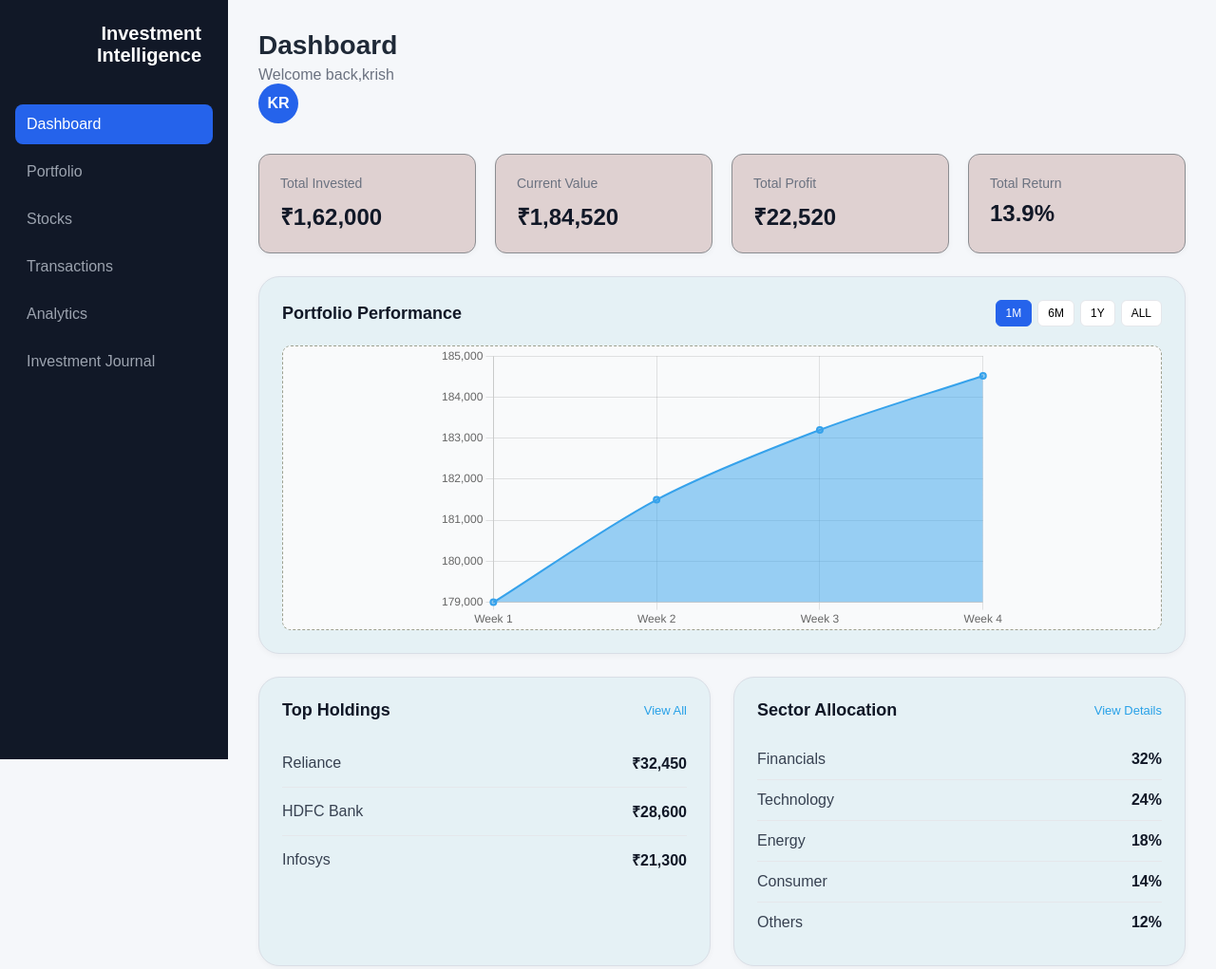
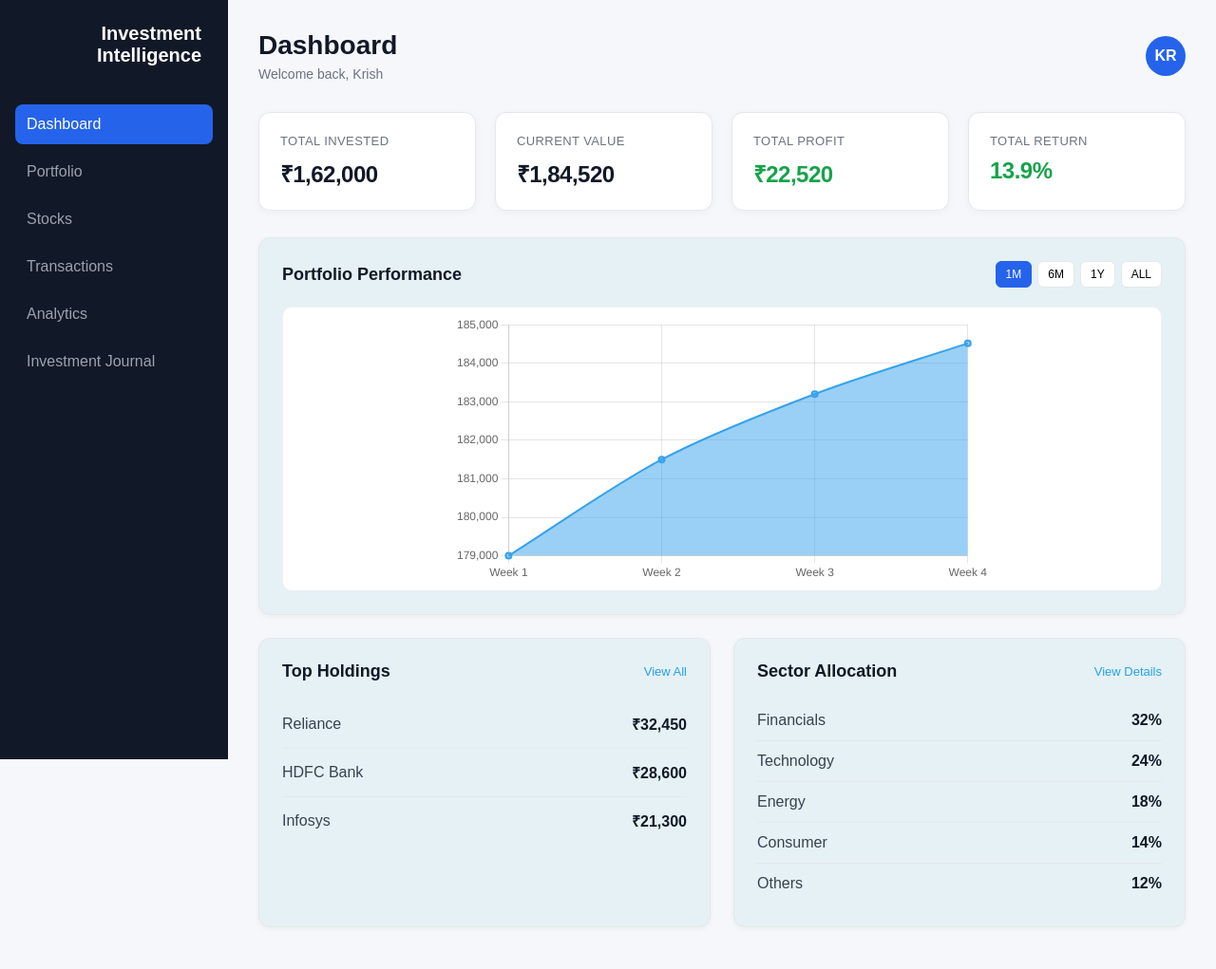
Before and after one commit to krishachra/investment-intelligence-platform, a plain HTML site: page index.html in a window 1280 px wide. Shown: the top 1021 px of the page at 95% size. Drawn offline with nearby package versions, Linux system fonts and the light colour scheme.

Commit message:
polished dashboard and enhanced visual design

```diff
--- a/css/style.css
+++ b/css/style.css
@@ -115,34 +115,46 @@ body {
     display: grid;
     grid-template-columns: repeat(4, 1fr);
     gap: 20px;
-    margin-bottom: 24px;
+    margin-bottom: 28px;
 }
 
 .summary-card {
-    background-color: rgb(223, 209, 209);
+    background-color: #ffffff;
     padding: 22px;
     border-radius: 12px;
-    border: 1px solid #8b8d91;
-    box-shadow: 0 2px 6px rgba(0, 0, 0, 0.04);
+    border: 1px solid #e5e7eb;
+    box-shadow: 0 2px 8px rgba(0, 0, 0, 0.04);
+    transition: transform 0.2s ease, box-shadow 0.2s ease;
+}
+
+.summary-card:hover {
+    transform: translateY(-2px);
+
+    box-shadow: 0 5px 15px rgba(0, 0, 0, 0.08);
 }
 
 .summary-card p {
     color: #6b7280;
-    font-size: 14px;
+    font-size: 13px;
+    font-weight: 500;
     margin-bottom: 10px;
+    text-transform: uppercase;
+    letter-spacing: 0.4px;
 }
 
 .summary-card h2 {
     font-size: 24px;
+    font-weight: 700;
     color: #111827;
+    letter-spacing: -0.5px;
 }
 /*
 FOR CARDS */
 .card {
     background-color:rgb(229, 241, 245);
     padding: 24px;
-    border-radius: 22px;
-    border: 1px solid #d9dee6;
+    border-radius: 12px;
+    border: 1px solid #e5e7eb;
     box-shadow: 0 2px 6px rgba(0, 0, 0, 0.04);
     margin-bottom: 24px;
 }
@@ -181,9 +193,10 @@ FOR CARDS */
     /* AND NOW I AM MAKING FOR CHART */
 .chart-container{
     height: 300px;
-    background-color: #f9fafb;
-    border-radius: 9px;
-    border: 1px dashed #9da08f;
+    background-color: #ffffff;
+    border-radius: 10px;
+    border: 1px solid #f0f0f0;
+    padding: 8px;
     display: flex;
     align-items: center;
     justify-content: center;
@@ -344,3 +357,24 @@ FOR CARDS */
     }
 
 }
+
+.positive {
+    color: #16a34a !important;
+}
+
+.negative {
+    color: #dc2626 !important;
+}
+
+.page-heading h1 {
+    font-size: 28px;
+    font-weight: 700;
+    color: #111827;
+
+    margin-bottom: 6px;
+}
+
+.page-heading p {
+    color: #6b7280;
+    font-size: 14px;
+}
--- a/index.html
+++ b/index.html
@@ -28,15 +28,14 @@
      <main class="main-content">
         <!-- also there will be heading  -->
         <header class="topbar">
-            <div>
+            <div class="page-heading">
             <h1>Dashboard</h1>
-                <p>Welcome back,krish</p>
-
+            <p>Welcome back, Krish</p>
+        </div>
             <div class="profile">
             <span>KR</span>
         </div>
 
-            </div>
         </header>
 
          <!-- ***********ok now i want Portfolio summary -->
@@ -54,12 +53,12 @@
 
             <div class="summary-card">
                 <p>Total Profit</p>
-                <h2 id="total-profit">₹0</h2>
+                <h2 id="total-profit" class="positive">₹0</h2>
             </div>
 
             <div class="summary-card">
                 <p>Total Return</p>
-                <h2 id="total-return">0%</h2>
+                <h2 id="total-return" class="positive">0%</h2>
             </div>
 
         </section>
--- a/js/script.js
+++ b/js/script.js
@@ -15,6 +15,25 @@ document.getElementById("total-profit").textContent =
 
 document.getElementById("total-return").textContent =
     `${portfolio.totalReturn}%`;
+
+
+const totalProfitElement = document.getElementById("total-profit");
+const totalReturnElement = document.getElementById("total-return");
+if (portfolio.totalProfit >= 0) {
+    totalProfitElement.classList.add("positive");
+    totalProfitElement.classList.remove("negative");
+} else {
+    totalProfitElement.classList.add("negative");
+    totalProfitElement.classList.remove("positive");
+}
+if (portfolio.totalReturn >= 0) {
+    totalReturnElement.classList.add("positive");
+    totalReturnElement.classList.remove("negative");
+} else {
+    totalReturnElement.classList.add("negative");
+    totalReturnElement.classList.remove("positive");
+}
+
 
 const ctx = document.getElementById("portfolioChart");
 
```
Lines whose indentation alone changed are shown as unchanged.
